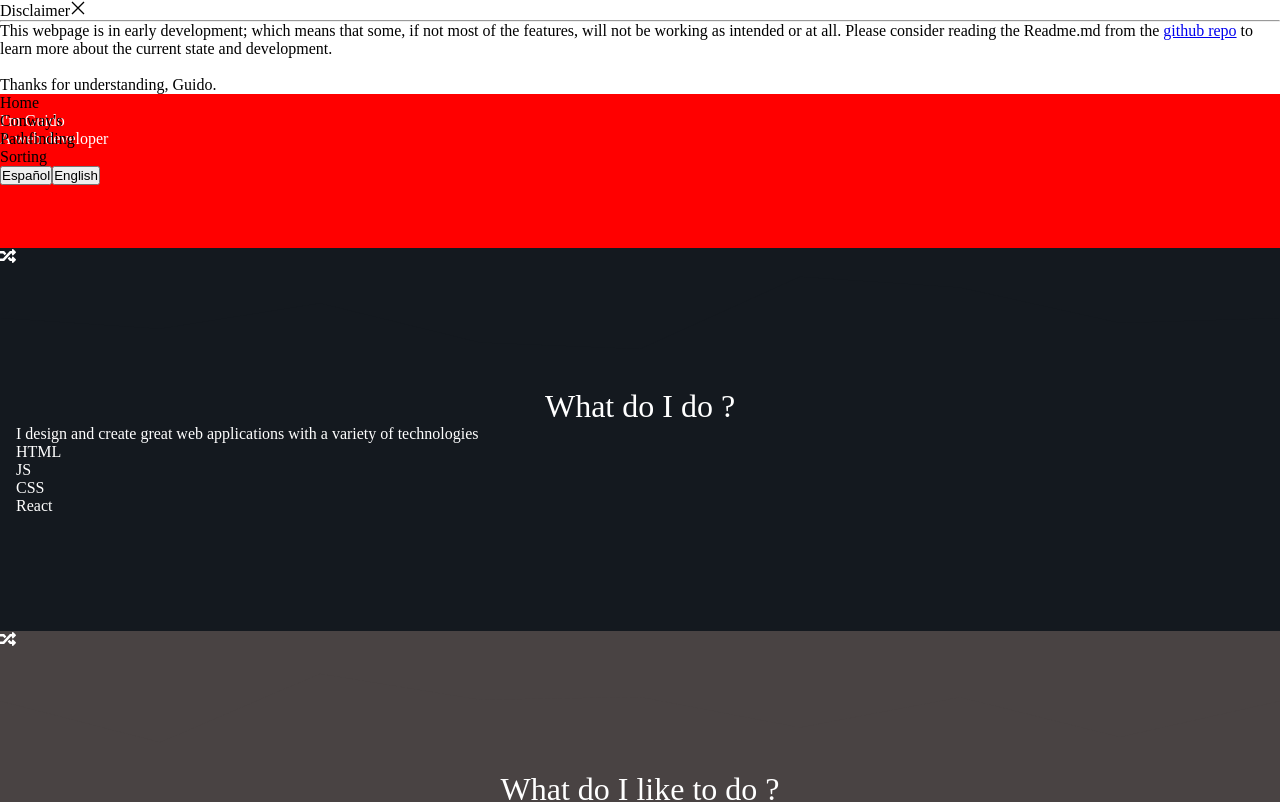
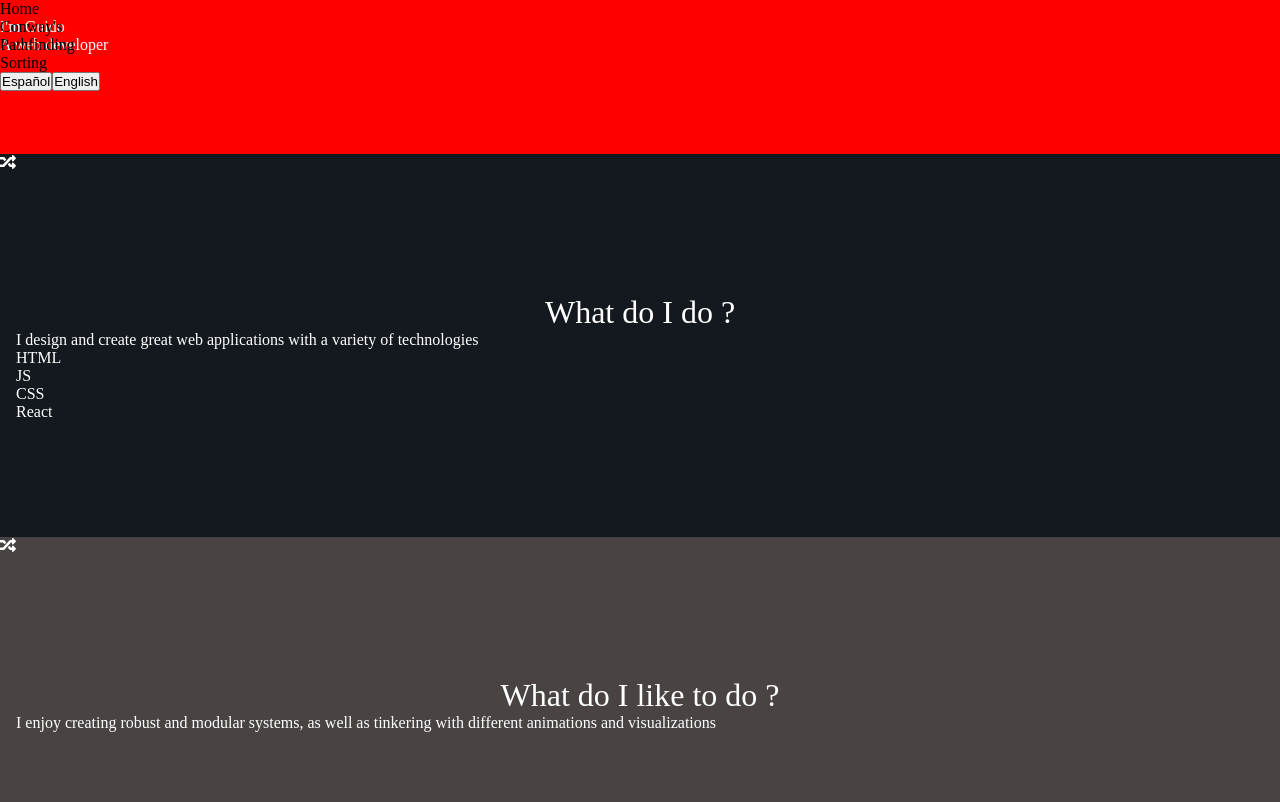
Before and after one commit to Takzzg/portfolio-v1, a Next.js app: page / in a window 1280 px wide. Shown: the top 802 px of the page. Built offline with nearby package versions, Linux system fonts and the light colour scheme.

Commit message:
remove disclaimer (ugly)

```diff
--- a/components/Layout/Layout.tsx
+++ b/components/Layout/Layout.tsx
@@ -1,5 +1,4 @@
 import { ReactNode, useState } from "react";
-import { GrClose } from "react-icons/gr";
 
 import Navbar from "./Navbar/Navbar";
 import Footer from "./Footer/Footer";
@@ -9,40 +8,12 @@ interface Props {
 }
 
 const Layout = ({ children }: Props) => {
-	const [showDisclaimer, setShowDisclaimer] = useState(true);
-
-	const Disclaimer = () => {
-		return (
-			<div className={"disclaimerCont"}>
-				<div className={"disclaimer"}>
-					<span className={"title"}>Disclaimer</span>
-					<span className={"close"} onClick={() => setShowDisclaimer(false)}>
-						<GrClose />
-					</span>
-					<hr />
-					<p className={"body"}>
-						This webpage is in early development; which means that some, if not most of the features, will
-						not be working as intended or at all. Please consider reading the Readme.md from the{" "}
-						<a href="https://github.com/Takzzg/portfolio">github repo</a> to learn more about the current
-						state and development.
-						<br />
-						<br />
-						Thanks for understanding, Guido.
-					</p>
-				</div>
-			</div>
-		);
-	};
-
 	return (
-		<>
-			{showDisclaimer && <Disclaimer />}
-			<div className={"layout"}>
-				<Navbar />
-				{children}
-				<Footer />
-			</div>
-		</>
+		<div className={"layout"}>
+			<Navbar />
+			{children}
+			<Footer />
+		</div>
 	);
 };
 
```
